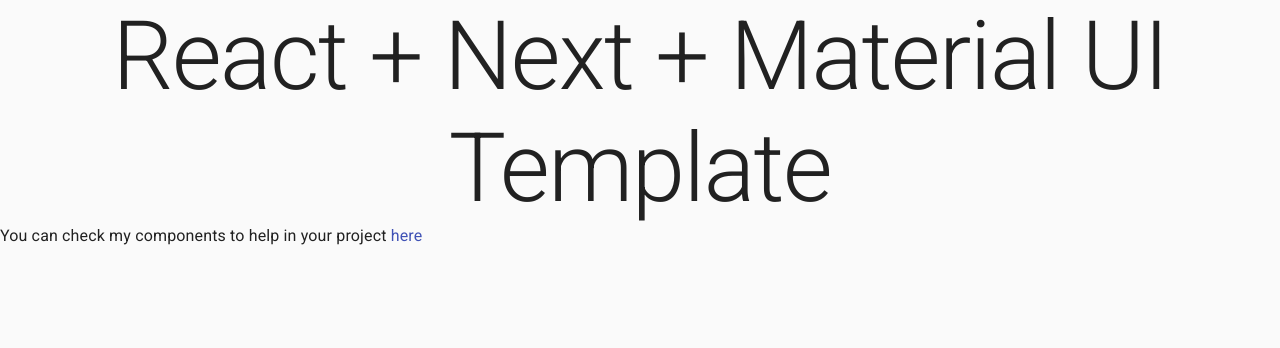
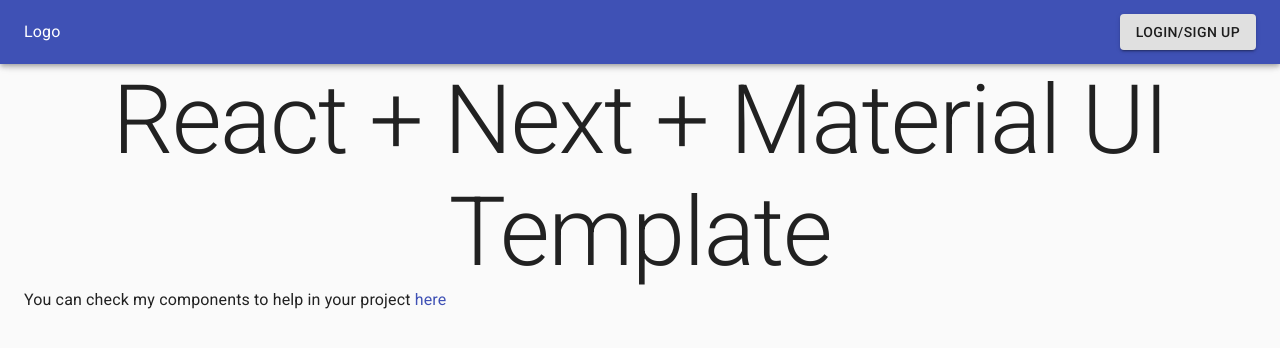
Before and after one commit to PedroMarianoAlmeida/login-system-firebase-next-js, a Next.js app: page / in a window 1280 px wide. Shown: the top 348 px of the page. Built offline with nearby package versions, Linux system fonts and the light colour scheme.

Commit message:
AppBar created

```diff
--- a/pages/_app.tsx
+++ b/pages/_app.tsx
@@ -1,12 +1,29 @@
 import type { AppProps } from 'next/app';
 
 import CssBaseline from '@material-ui/core/CssBaseline';
+import Container from '@material-ui/core/Container';
+import { makeStyles } from '@material-ui/core/styles';
+
+import LoginAppBar from '../src/lib/components/specific/LoginAppBar/LoginAppBar';
+
+const appBarHeight = '64px';
+
+const useStyles = makeStyles({
+  main: {
+    marginTop: appBarHeight,
+  },
+});
 
 function MyApp({ Component, pageProps }: AppProps) {
+  const classes = useStyles();
+
   return (
     <>
       <CssBaseline />
-      <Component {...pageProps} />
+      <LoginAppBar appBarHeight={appBarHeight} />
+      <Container className={classes.main}>
+        <Component {...pageProps} />
+      </Container>
     </>
   );
 }
--- /dev/null
+++ b/src/lib/components/specific/LoginAppBar/LoginAppBar.tsx
@@ -0,0 +1,34 @@
+import AppBar from '@material-ui/core/AppBar';
+import Toolbar from '@material-ui/core/Toolbar';
+import Typography from '@material-ui/core/Typography';
+import Button from '@material-ui/core/Button';
+
+import { makeStyles } from '@material-ui/core/styles';
+
+const LoginAppBar = ({ appBarHeight }) => {
+  const useStyles = makeStyles({
+    root: {
+      height: appBarHeight,
+    },
+
+    menu: {
+      display: 'flex',
+      alignItems: 'center',
+      justifyContent: 'space-between',
+      height: '100%',
+    },
+  });
+
+  const classes = useStyles();
+
+  return (
+    <AppBar className={classes.root}>
+      <Toolbar className={classes.menu}>
+        <Typography>Logo</Typography>
+        <Button variant="contained">Login/Sign Up</Button>
+      </Toolbar>
+    </AppBar>
+  );
+};
+
+export default LoginAppBar;
```
Also changed, not shown: 1 other file (tests, documents, lock files or other folders).
